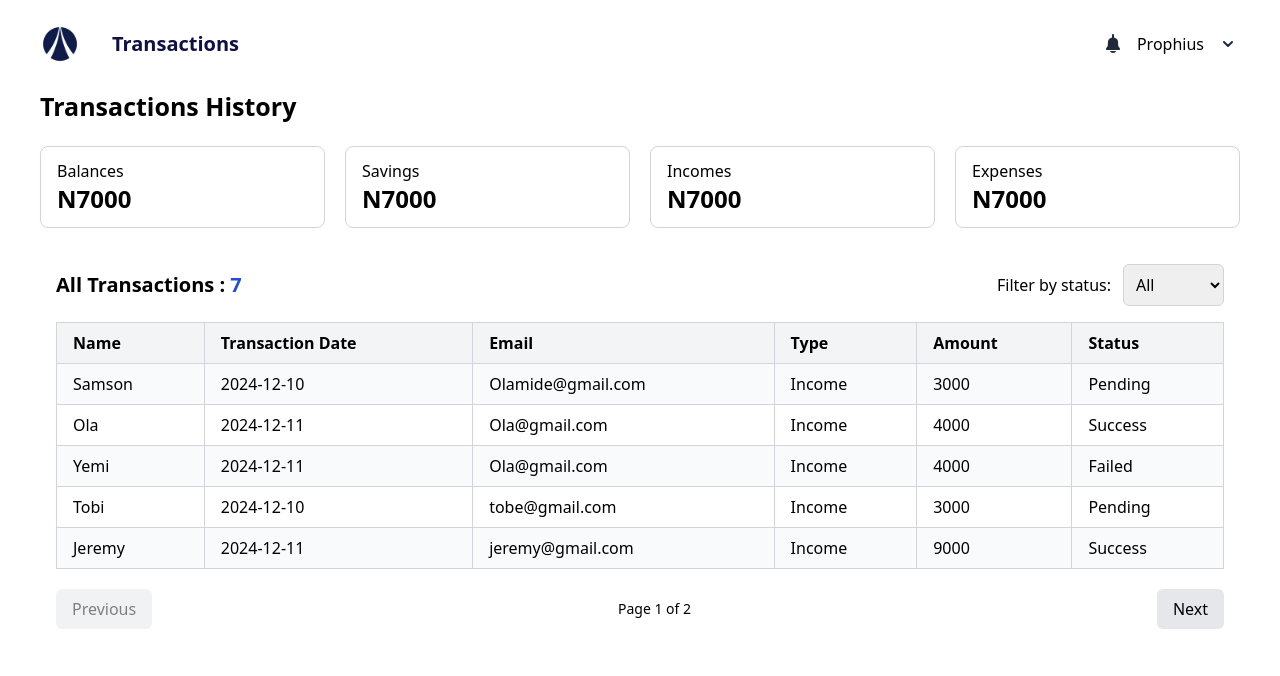
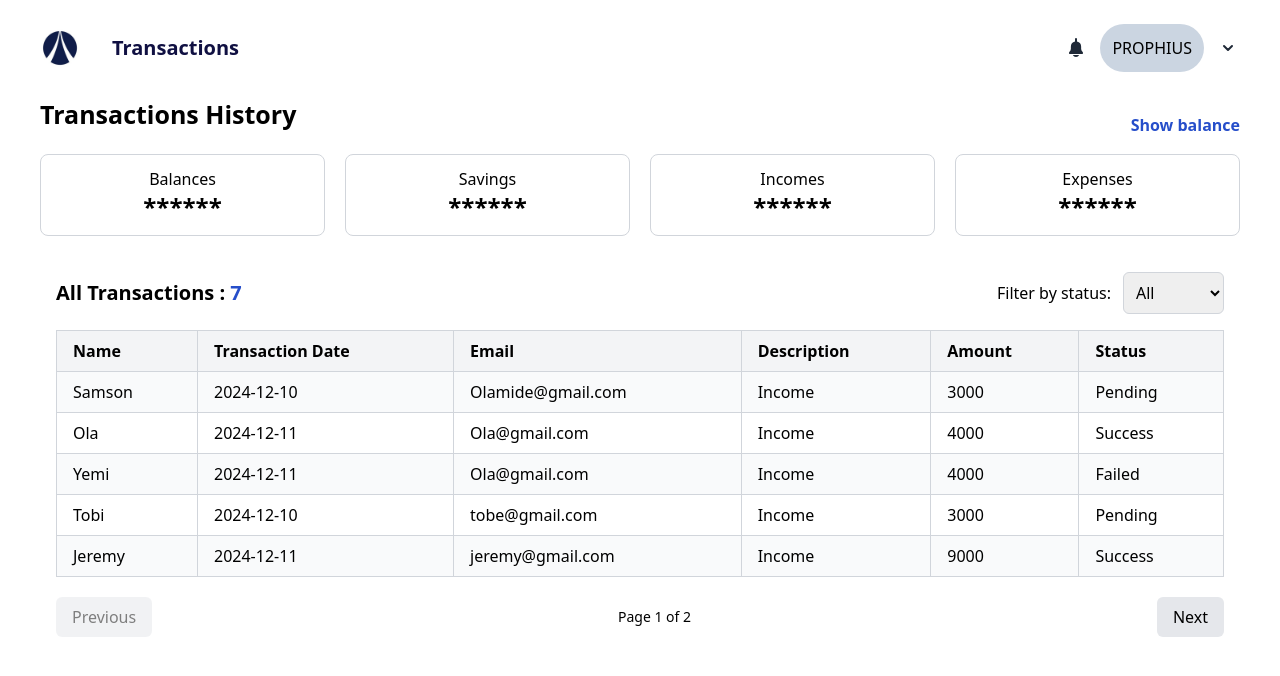
Before and after one commit to jazzygee36/Prophius, a React (Vite) app: page /dashboard in a window 1280 px wide. Shown: the top 676 px of the page. Built offline with nearby package versions, Linux system fonts and the light colour scheme; sample sign-in values are in the browser's storage.

Commit message:
private route implemented

```diff
--- a/src/components/common/dashboard.tsx
+++ b/src/components/common/dashboard.tsx
@@ -6,9 +6,9 @@ interface Props {
 
 const Dashbaord = ({ children }: Props) => {
   return (
-    <div className='flex flex-col px-10'>
+    <div className='flex flex-col px-4 md:px-10'>
       <Header />
-      <div>{children}</div>
+      <div className='relative '>{children}</div>
     </div>
   );
 };
--- a/src/components/common/header.tsx
+++ b/src/components/common/header.tsx
@@ -12,6 +12,8 @@ const Header = () => {
       path: '/dashbaord',
     },
   ];
+
+  const user = localStorage.getItem('email');
 
   const [isOpen, setIsOpen] = useState(false);
 
@@ -38,7 +40,9 @@ const Header = () => {
       </div>
       <div className='flex items-center gap-3'>
         <Notification />
-        <p>Prophius</p>
+        <div className='rounded-full flex justify-center items-center p-3 bg-slate-300 uppercase'>
+          {user?.[0] ?? 'Prophius'}
+        </div>
 
         <div className='relative'>
           <div onClick={toggleMenu}>
@@ -49,7 +53,9 @@ const Header = () => {
               {menuItems.map((item, index) => (
                 <li key={index}>
                   <div
-                    onClick={() => navigate(item.path)}
+                    onClick={() => {
+                      navigate(item.path), handleLogin();
+                    }}
                     className='block px-4 py-2 hover:bg-gray-100'
                   >
                     {item.name}
--- a/src/components/common/loadingState.tsx
+++ b/src/components/common/loadingState.tsx
@@ -7,7 +7,7 @@ type LoadingSpinnerProps = {
 
 const LoadingSpinner: React.FC<LoadingSpinnerProps> = ({
   size = 40,
-  color = '#fff',
+  color = 'red',
 }) => {
   return (
     <div
--- a/src/components/pages/login/index.tsx
+++ b/src/components/pages/login/index.tsx
@@ -27,8 +27,12 @@ const Login = () => {
       return;
     }
 
-    if (email === 'prophius@example.com' && password === 'password123') {
+    if (
+      (email === 'prophius@example.com' && password === 'password123') ||
+      (email && password)
+    ) {
       localStorage.setItem('token', 'mock-jwt-token');
+      localStorage.setItem('email', email);
       setTimeout(() => {
         setLoading(true);
       }, 2000);
@@ -45,7 +49,7 @@ const Login = () => {
         <LoadingSpinner />
       ) : (
         <div className='bg-[#264ECA] h-screen flex items-center'>
-          <div className='w-[300px] m-auto px-3 py-3'>
+          <div className='w-[80%] md:w-[300px] m-auto px-3 py-3'>
             <div className='flex justify-center mb-5 rounded-lg'>
               <img src={Logo} alt='logo' width={120} />
             </div>
--- a/src/components/pages/transaction/index.tsx
+++ b/src/components/pages/transaction/index.tsx
@@ -1,11 +1,10 @@
+import { useState } from 'react';
 import Dashbaord from '../../common/dashboard';
 import TransactionTable from './table';
-
-const Transactions = () => {
 const transactions = [
   {
     name: 'Balances',
-      amount: 7000,
+    amount: 10000,
   },
   {
     name: 'Savings',
@@ -13,26 +12,42 @@ const Transactions = () => {
   },
   {
     name: 'Incomes',
-      amount: 7000,
+    amount: 24000,
   },
   {
     name: 'Expenses',
-      amount: 7000,
+    amount: 18000,
   },
 ];
+
+const Transactions = () => {
+  const [showBalance, setShowBalance] = useState(false);
+
+  const handleBalance = () => {
+    setShowBalance(!showBalance);
+  };
+
   return (
     <div className=''>
       <Dashbaord>
-        <h2 className='text-[25px] font-semibold mb-5'>Transactions History</h2>
-
-        <div className='grid grid-cols-1 md:grid-cols-4 gap-5 items-center mb-5 '>
+        <div className='flex justify-between items-center'>
+          <h2 className='text-[25px] font-semibold mb-5'>
+            Transactions History
+          </h2>
+          <button onClick={handleBalance} className='font-bold text-[#264ECA]'>
+            {showBalance ? 'Hide balance' : 'Show balance'}
+          </button>
+        </div>
+        <div className='grid grid-cols-1 md:grid-cols-4 gap-5 items-center mb-5 justify-center text-center '>
           {transactions.map((history) => (
             <div
               key={history.name}
               className=' gap-5 rounded-lg border border-gray-300 py-3 px-4'
             >
               <p>{history.name}</p>
-              <p className='font-bold text-2xl'>N{history.amount}</p>
+              <p className='font-bold text-2xl'>
+                {showBalance ? `N${history.amount}` : '******'}
+              </p>
             </div>
           ))}
         </div>
--- a/src/components/pages/transaction/table.tsx
+++ b/src/components/pages/transaction/table.tsx
@@ -27,7 +27,7 @@ const TransactionTable = () => {
           <span className='text-[#264ECA]'>{TableDetails.length}</span>
         </h3>
         <div className='flex gap-3 items-center'>
-          <p>Filter by status:</p>
+          <p className='hidden md:block'>Filter by status:</p>
           <select
             className='border border-gray-300 p-2 rounded-md'
             value={filter}
@@ -54,7 +54,7 @@ const TransactionTable = () => {
                 Transaction Date
               </th>
               <th className='border border-gray-300 px-4 py-2'>Email</th>
-              <th className='border border-gray-300 px-4 py-2'>Type</th>
+              <th className='border border-gray-300 px-4 py-2'>Description</th>
               <th className='border border-gray-300 px-4 py-2'>Amount</th>
               <th className='border border-gray-300 px-4 py-2'>Status</th>
             </tr>
@@ -91,7 +91,7 @@ const TransactionTable = () => {
         </table>
       </div>
       {/* Pagination */}
-      <div className='flex justify-between items-center mt-5'>
+      <div className='flex justify-between items-center mt-5 mb-3'>
         <button
           className='px-4 py-2 bg-gray-200 rounded-md hover:bg-gray-300 disabled:opacity-50'
           onClick={() => setCurrentPage((prev) => Math.max(prev - 1, 1))}
```
Also changed, not shown: 1 other file (tests, documents, lock files or other folders). Lines whose indentation alone changed are shown as unchanged.
